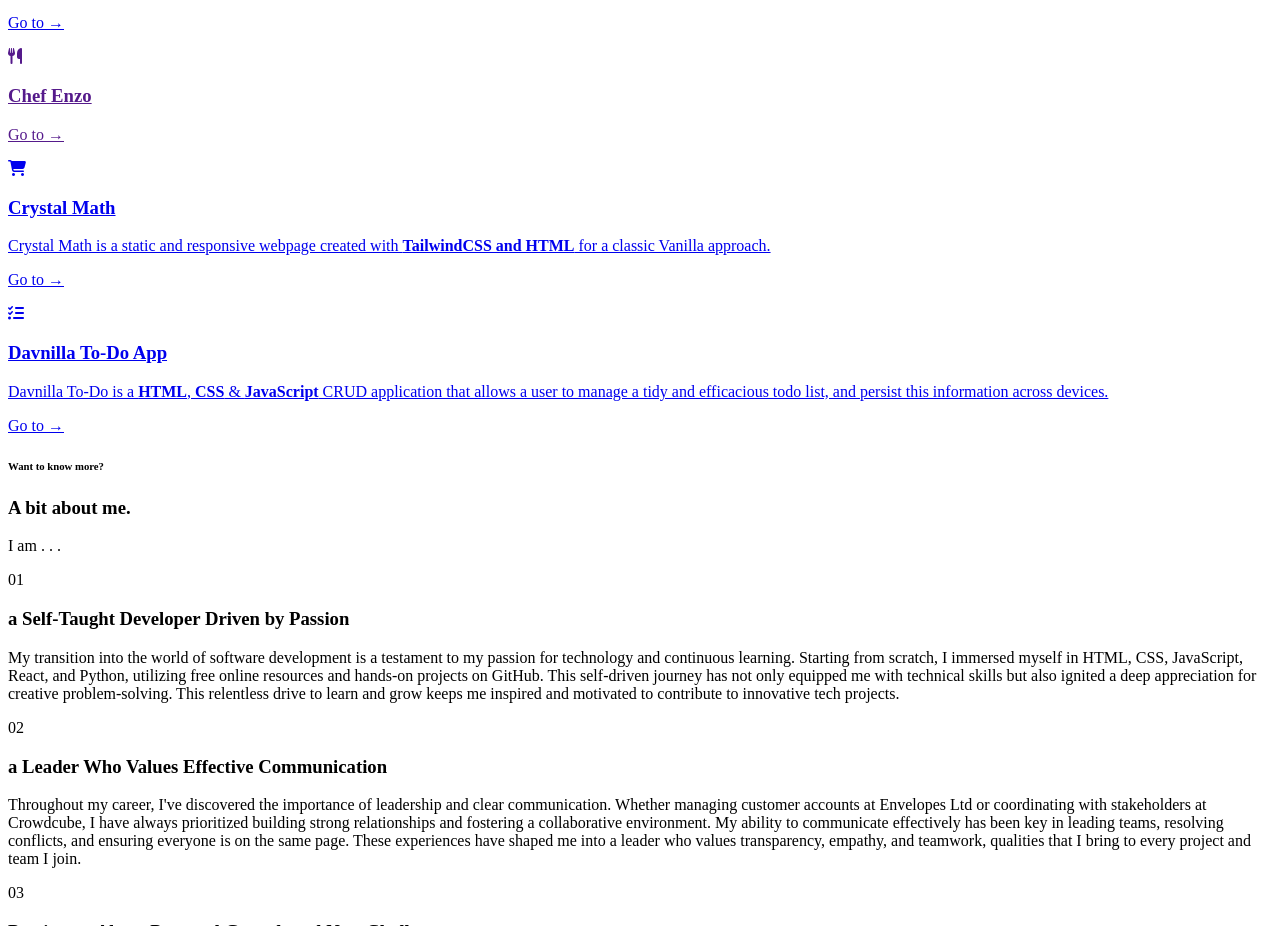
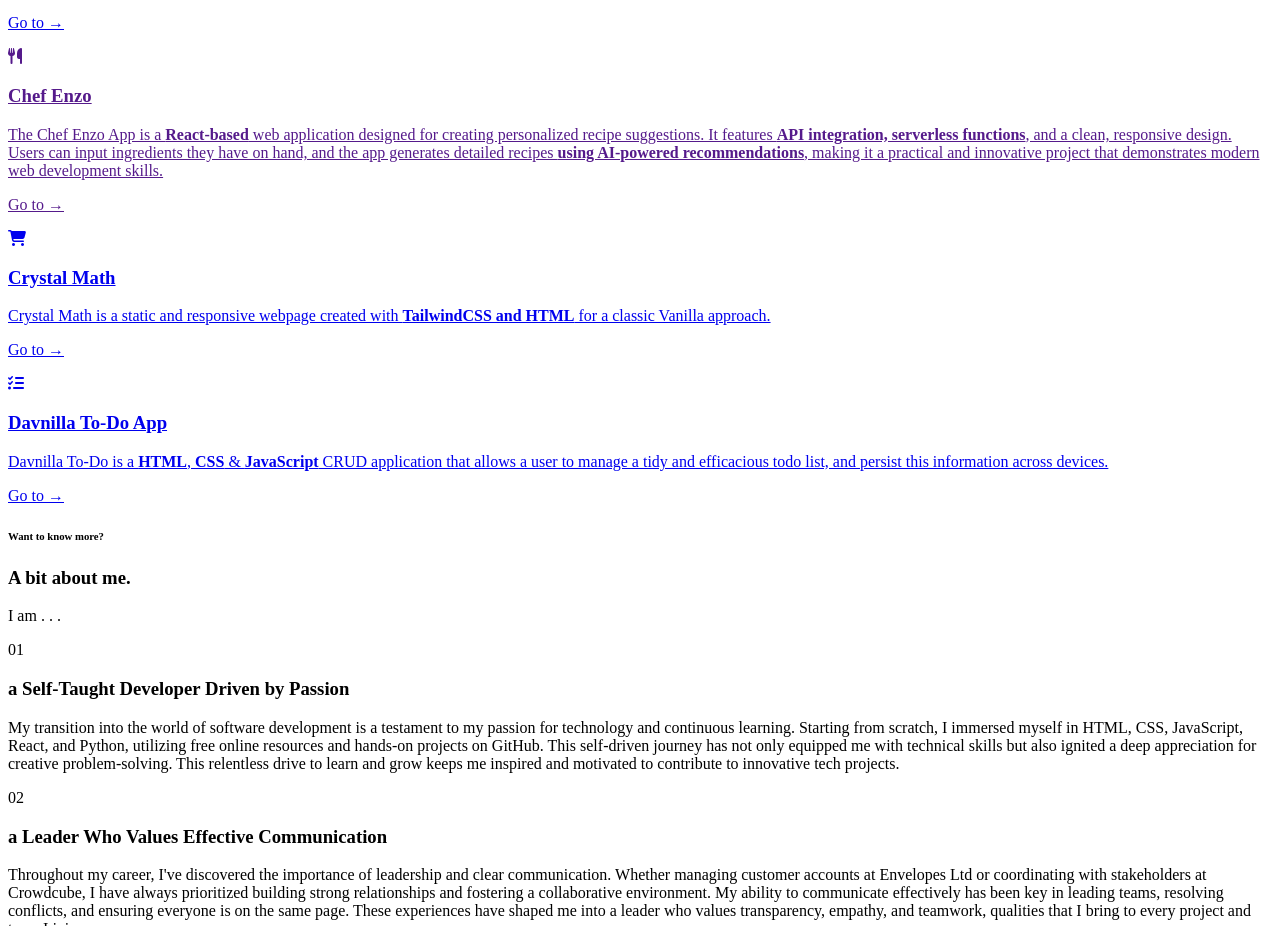
Before and after one commit to Davsan88/Davsan88.github.io, a SvelteKit app: page / in a window 1280 px wide. Shown: the part 1306-2232 px from the top of the page. Built offline with nearby package versions, Linux system fonts and the light colour scheme.

Commit message:
Update Main.svelte

```diff
--- a/src/components/Main.svelte
+++ b/src/components/Main.svelte
@@ -113,7 +113,20 @@
             >
                 <Step step={steps[1]}>
                     <p>
-
+                        The Chef Enzo App is a <strong class="text-violet-400"
+                            >React-based</strong
+                        >
+                        web application designed for creating personalized recipe
+                        suggestions. It features
+                        <strong class="text-violet-400"
+                            >API integration, serverless functions</strong
+                        >, and a clean, responsive design. Users can
+                        input ingredients they have on hand, and the app generates detailed recipes <strong class="text-violet-400"
+                        >using
+                        AI-powered recommendations</strong
+                        >, making it a practical and
+                        innovative project that demonstrates modern web
+                        development skills.
                     </p>
                 </Step>
             </a>
```
